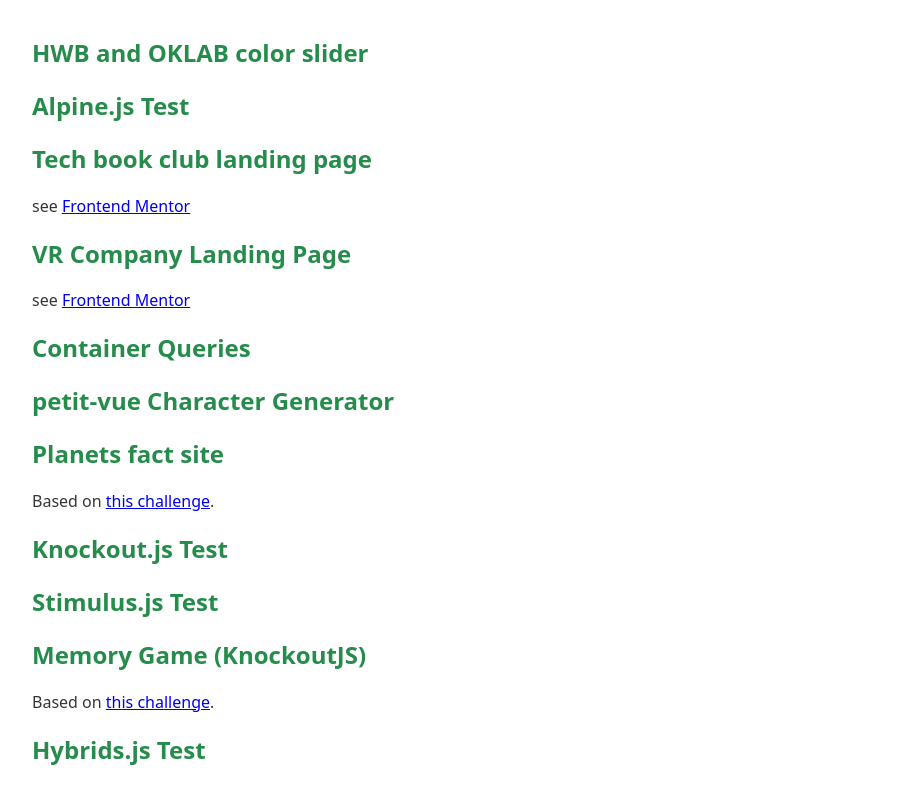
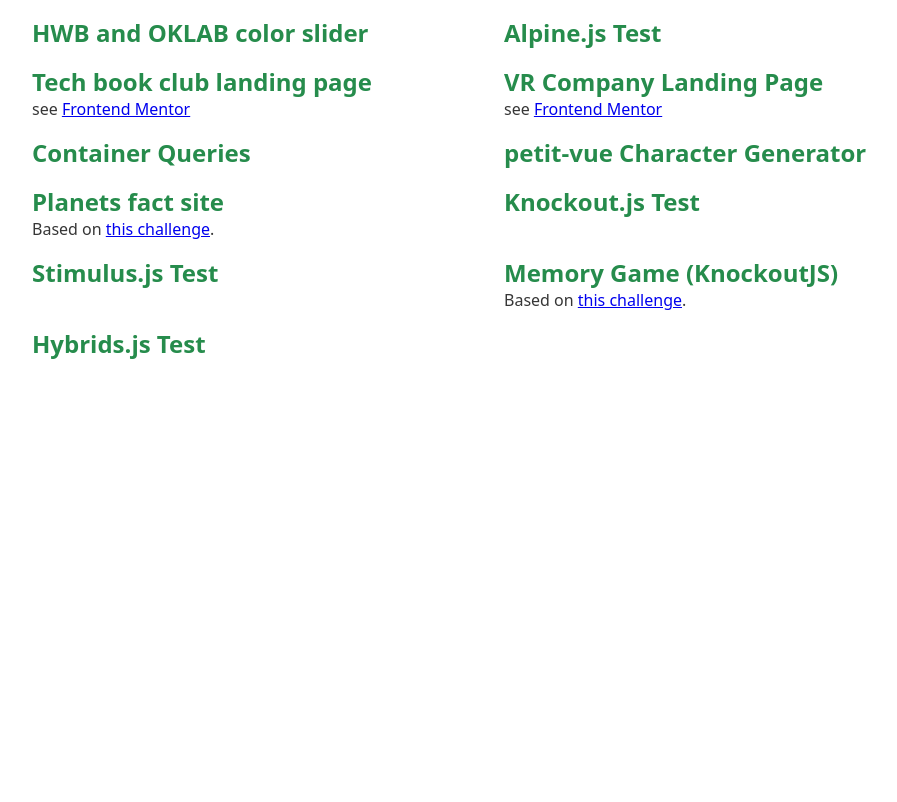
Before and after one commit to armornick/html-sandbox, a website: page public/index.html in a window 1280 px wide. Shown: the whole page, without its empty margins (144-1041 px from the left). Drawn offline with Linux system fonts and the light colour scheme.

Commit message:
index page layout changes

```diff
--- a/public/index.css
+++ b/public/index.css
@@ -2,6 +2,10 @@
 *::before,
 *::after {
 	box-sizing: border-box;
+}
+
+:where(h2, p) {
+	margin: 0;
 }
 
 body {
@@ -23,3 +27,11 @@
 		text-decoration: underline;
 	}
 }
+
+main {
+	display: grid;
+	grid-template-columns: repeat(auto-fill, minmax(min(100%, 20rem), 1fr));
+	gap: 1rem;
+	max-width: 70rem;
+	margin-inline: auto;
+}
--- a/public/index.html
+++ b/public/index.html
@@ -7,12 +7,14 @@
 		<link rel="stylesheet" href="index.css" />
 	</head>
 	<body>
+		<main>
 			<h2>
 				<a href="./colors/index.html"> HWB and OKLAB color slider </a>
 			</h2>
 			<h2>
 				<a href="/alpinejs-test/"> Alpine.js Test </a>
 			</h2>
+			<article>
 				<h2>
 					<a href="/tech-book-club/">Tech book club landing page</a>
 				</h2>
@@ -23,6 +25,8 @@
 						>Frontend Mentor</a
 					>
 				</p>
+			</article>
+			<article>
 				<h2>
 					<a href="/vr-landing-page/">VR Company Landing Page</a>
 				</h2>
@@ -33,12 +37,14 @@
 						>Frontend Mentor</a
 					>
 				</p>
+			</article>
 			<h2>
 				<a href="./container-queries/index.html"> Container Queries </a>
 			</h2>
 			<h2>
 				<a href="/petit-vue-chargen/">petit-vue Character Generator</a>
 			</h2>
+			<article>
 				<h2>
 					<a href="./planet-facts/index.html"> Planets fact site </a>
 				</h2>
@@ -49,12 +55,14 @@
 						>this challenge</a
 					>.
 				</p>
+			</article>
 			<h2>
 				<a href="./knockout-test/index.html"> Knockout.js Test </a>
 			</h2>
 			<h2>
 				<a href="./stimulus-test/index.html"> Stimulus.js Test </a>
 			</h2>
+			<article>
 				<h2>
 					<a href="./knockout-memory-game/index.html">
 						Memory Game (KnockoutJS)
@@ -62,12 +70,15 @@
 				</h2>
 				<p>
 					Based on
-			<a href="https://reactpractice.dev/exercise/build-a-memory-game/"
+					<a
+						href="https://reactpractice.dev/exercise/build-a-memory-game/"
 						>this challenge</a
 					>.
 				</p>
+			</article>
 			<h2>
 				<a href="./hybrids-test/index.html"> Hybrids.js Test </a>
 			</h2>
+		</main>
 	</body>
 </html>
```
Lines whose indentation alone changed are shown as unchanged.
